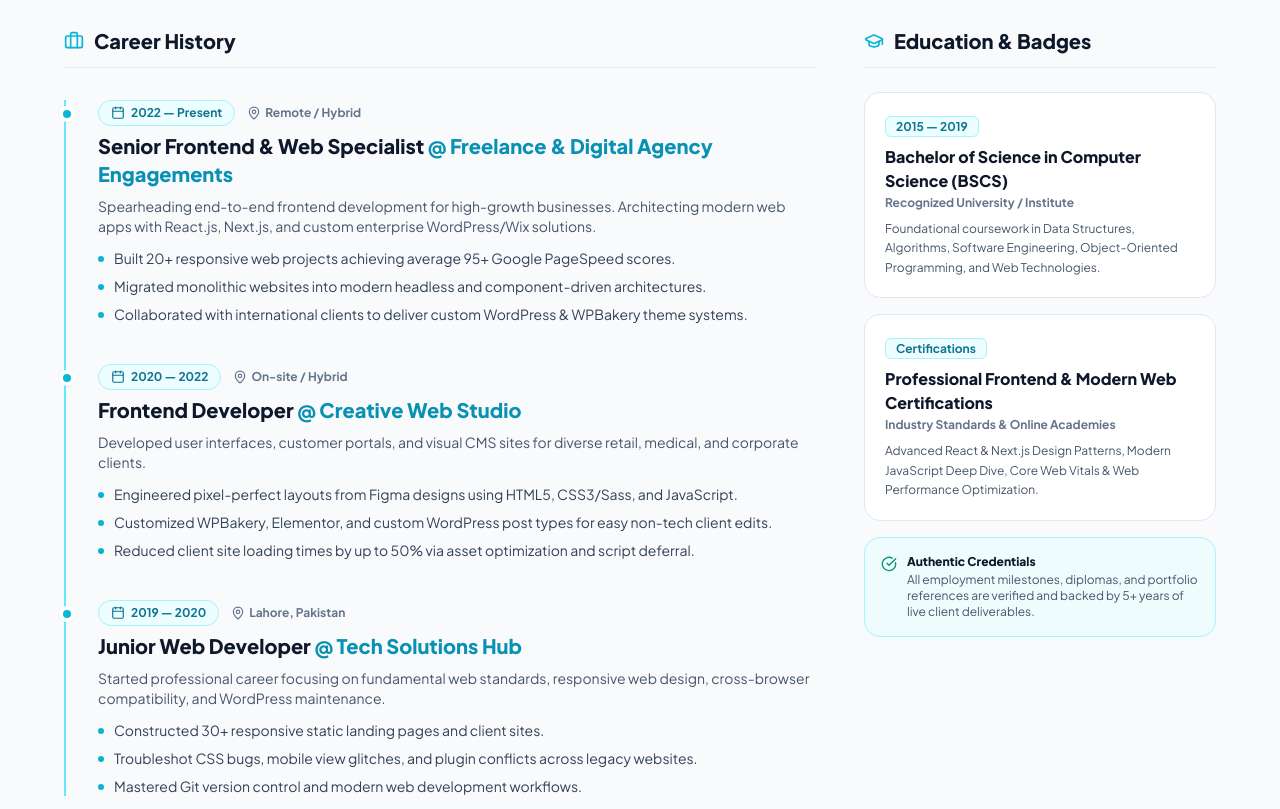
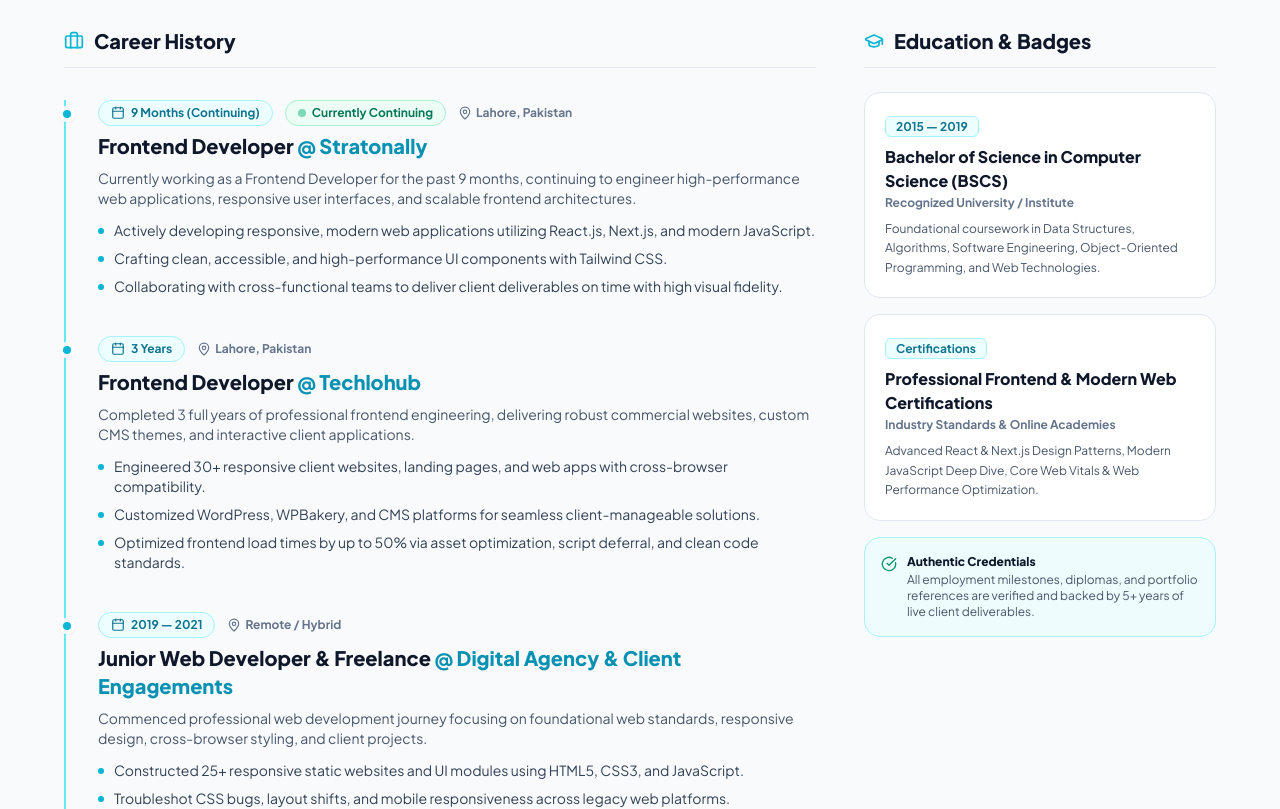
Before and after one commit to MuzammalKhalil/Muzammal-Portfolio, a React (Vite) app: page / in a window 1280 px wide. Shown: the part 5720-6529 px from the top of the page. Built offline with nearby package versions, Linux system fonts and the light colour scheme.

Commit message:
Update experience: Stratonally (9 months, continuing) and Techlohub (3 years)

```diff
--- a/src/components/Experience.jsx
+++ b/src/components/Experience.jsx
@@ -40,6 +40,12 @@
                       <Calendar className="w-3.5 h-3.5" />
                       {job.period}
                     </span>
+                    {job.current && (
+                      <span className="inline-flex items-center gap-1.5 text-emerald-700 bg-emerald-50 px-2.5 py-0.5 sm:px-3 sm:py-1 rounded-full border border-emerald-200">
+                        <span className="w-2 h-2 rounded-full bg-emerald-500 animate-pulse" />
+                        Currently Continuing
+                      </span>
+                    )}
                     <span className="flex items-center gap-1 text-slate-500">
                       <MapPin className="w-3.5 h-3.5" />
                       {job.location}
--- a/src/data/portfolioData.js
+++ b/src/data/portfolioData.js
@@ -205,39 +205,42 @@
 
 export const experienceData = [
   {
-    period: "2022 — Present",
-    role: "Senior Frontend & Web Specialist",
-    company: "Freelance & Digital Agency Engagements",
-    location: "Remote / Hybrid",
-    description: "Spearheading end-to-end frontend development for high-growth businesses. Architecting modern web apps with React.js, Next.js, and custom enterprise WordPress/Wix solutions.",
+    period: "9 Months (Continuing)",
+    role: "Frontend Developer",
+    company: "Stratonally",
+    location: "Lahore, Pakistan",
+    current: true,
+    description: "Currently working as a Frontend Developer for the past 9 months, continuing to engineer high-performance web applications, responsive user interfaces, and scalable frontend architectures.",
     highlights: [
-      "Built 20+ responsive web projects achieving average 95+ Google PageSpeed scores.",
-      "Migrated monolithic websites into modern headless and component-driven architectures.",
-      "Collaborated with international clients to deliver custom WordPress & WPBakery theme systems."
+      "Actively developing responsive, modern web applications utilizing React.js, Next.js, and modern JavaScript.",
+      "Crafting clean, accessible, and high-performance UI components with Tailwind CSS.",
+      "Collaborating with cross-functional teams to deliver client deliverables on time with high visual fidelity."
     ]
   },
   {
-    period: "2020 — 2022",
+    period: "3 Years",
     role: "Frontend Developer",
-    company: "Creative Web Studio",
-    location: "On-site / Hybrid",
-    description: "Developed user interfaces, customer portals, and visual CMS sites for diverse retail, medical, and corporate clients.",
+    company: "Techlohub",
+    location: "Lahore, Pakistan",
+    current: false,
+    description: "Completed 3 full years of professional frontend engineering, delivering robust commercial websites, custom CMS themes, and interactive client applications.",
     highlights: [
-      "Engineered pixel-perfect layouts from Figma designs using HTML5, CSS3/Sass, and JavaScript.",
-      "Customized WPBakery, Elementor, and custom WordPress post types for easy non-tech client edits.",
-      "Reduced client site loading times by up to 50% via asset optimization and script deferral."
+      "Engineered 30+ responsive client websites, landing pages, and web apps with cross-browser compatibility.",
+      "Customized WordPress, WPBakery, and CMS platforms for seamless client-manageable solutions.",
+      "Optimized frontend load times by up to 50% via asset optimization, script deferral, and clean code standards."
     ]
   },
   {
-    period: "2019 — 2020",
-    role: "Junior Web Developer",
-    company: "Tech Solutions Hub",
-    location: "Lahore, Pakistan",
-    description: "Started professional career focusing on fundamental web standards, responsive web design, cross-browser compatibility, and WordPress maintenance.",
+    period: "2019 — 2021",
+    role: "Junior Web Developer & Freelance",
+    company: "Digital Agency & Client Engagements",
+    location: "Remote / Hybrid",
+    current: false,
+    description: "Commenced professional web development journey focusing on foundational web standards, responsive design, cross-browser styling, and client projects.",
     highlights: [
-      "Constructed 30+ responsive static landing pages and client sites.",
-      "Troubleshot CSS bugs, mobile view glitches, and plugin conflicts across legacy websites.",
-      "Mastered Git version control and modern web development workflows."
+      "Constructed 25+ responsive static websites and UI modules using HTML5, CSS3, and JavaScript.",
+      "Troubleshot CSS bugs, layout shifts, and mobile responsiveness across legacy web platforms.",
+      "Mastered Git version control and collaborative modern frontend workflows."
     ]
   }
 ];
```
Also changed, not shown: vercel.json.
